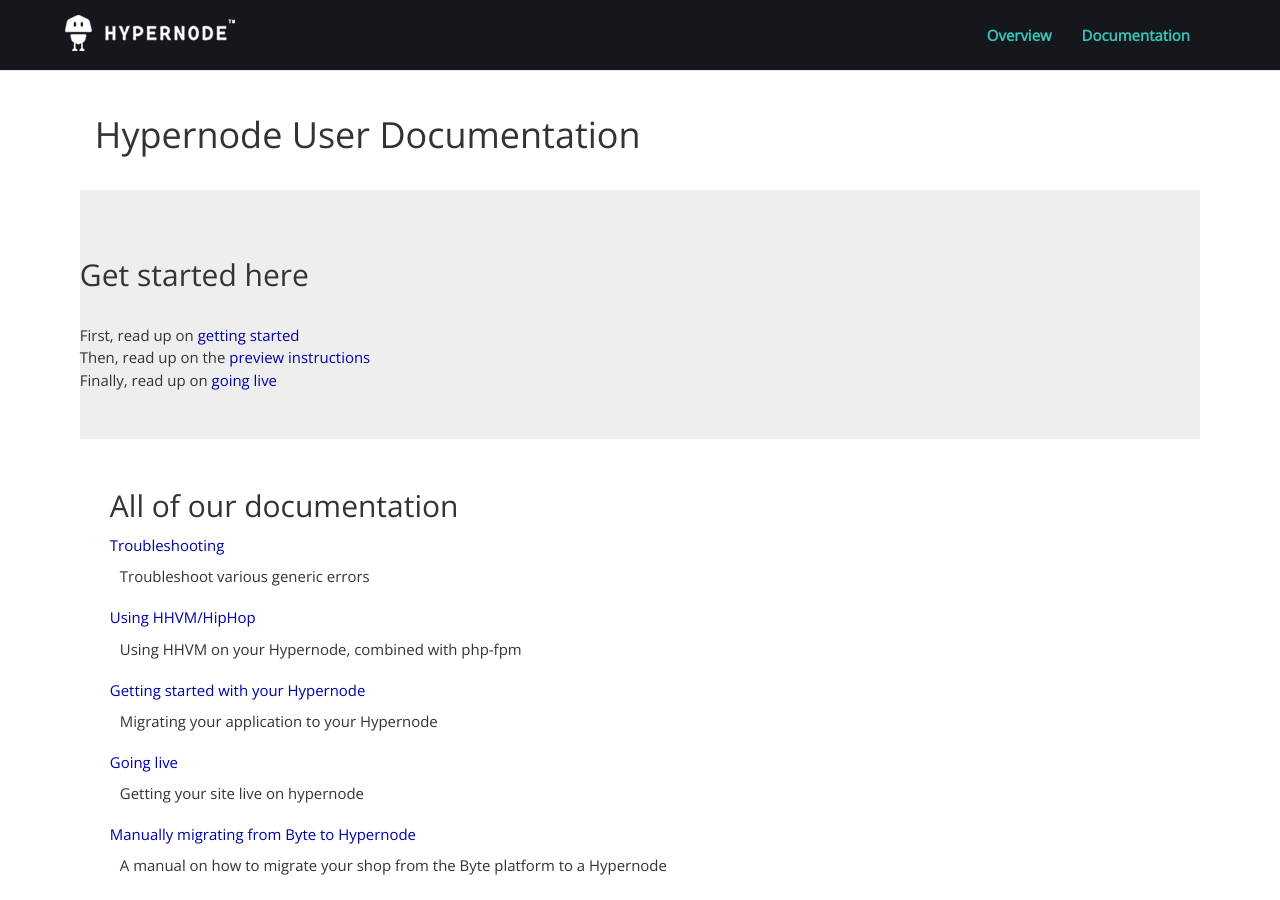
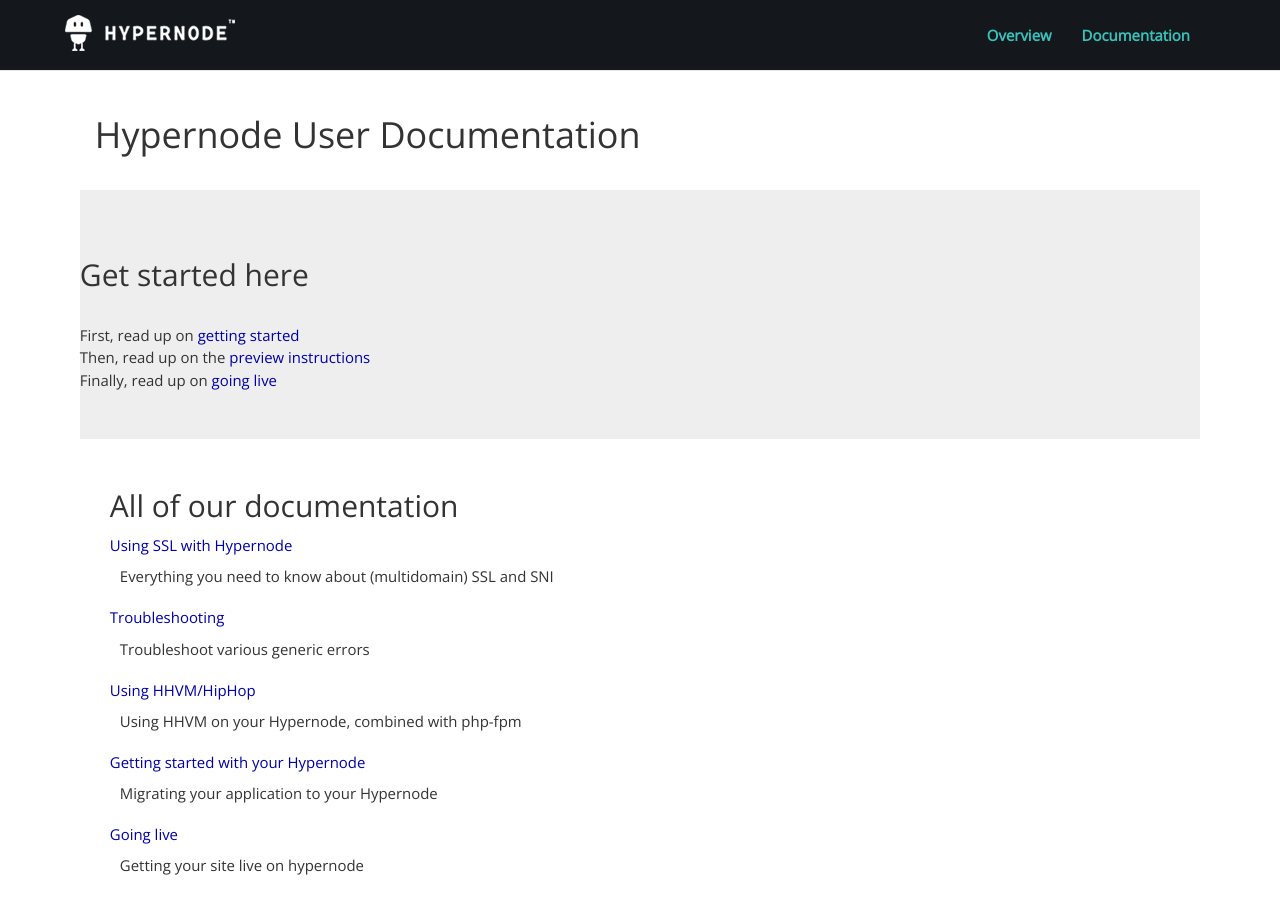
Before and after one commit to damnlie/hypernode.github.io, a Jekyll site: the page built from index.html, in a window 1280 px wide and 900 px high. Built offline with Jekyll 4.4.1, drawn with Linux system fonts in a browser that asks for light colours; nearby versions of some CDN libraries; Markdown is read by kramdown in place of the engine named in the settings; a script that is not in the unit is left out; some of the changed lines change nothing that is shown.

Commit message:
Add SSL docs

```diff
--- a/_posts/2014-05-01-getting-started.md
+++ b/_posts/2014-05-01-getting-started.md
@@ -41,10 +41,17 @@
 If anything goes wrong (authentication, error during copy), you can just run the importer again after fixing the problem.
 
 ## Optional steps
-1. If you currently have SSL certificates and your site is hosted at Byte, you should make sure you select the SSL certificate to use in the Byte [Service Panel](https://service.byte.nl/). Go to _Hypernode Settings_, then select your SSL certificate at _SSL information_.
+1. If you currently have SSL certificates and your site is hosted at
+Byte, you should make sure you select the SSL certificates to use in the
+Byte [Service Panel](https://service.byte.nl/). Go to _Hypernode
+Settings_, then select the SSL certificates you want to use with your
+node at _SSL information_.
 
 ## From here
-Wondering what the **** just happened? Or did something go wrong and you need to do something by hand? `hypernode-importer` automates steps 1 to 12 (flushing the  cache) from [this list of manual migration steps]({% post_url 2014-04-11-migrating-to-hypernode %}).
+Wondering what the **** just happened? Or did something go
+wrong and you need to do something by hand? `hypernode-importer`
+automates steps 1 to 12 (flushing the  cache) from [this list of manual
+migration steps]({% post_url 2014-04-11-migrating-to-hypernode %}).
 
 The next steps, in a nutshell, are:
 
--- /dev/null
+++ b/_posts/2014-06-17-using-ssl-with-hypernode.md
@@ -0,0 +1,39 @@
+---
+layout: post
+title:  "Using SSL with Hypernode"
+date:   Tue Jun 17 11:14:35 CEST 2014
+categories: SSL SNI
+excerpt: "Everything you need to know about (multidomain) SSL and SNI"
+---
+
+It is possible to use SSL certificates associated with Byte hosting
+plans (like Presence) to your Hypernode. This way, your shop will become
+securely accessible using HTTPS.
+
+## Limitations for multiple domains
+
+There are some limitations when having SSL certificates for multiple
+domains on Hypernode. At Byte, each different domainname will be served
+on a different IP address, so the server knows which certificate to
+present to the browser. On Hypernode there is only one IP address
+available per node so this way of differentiating won't work.
+
+To allow for multiple certificates per site, Hypernode uses a system
+called [Server Name Identification or
+SNI](http://en.wikipedia.org/wiki/Server_Name_Indication). With SNI, the
+browser uses an extension of SSL to ask the server for a specific
+certificate. Unfortunately older browsers (most notably Internet Explorer on Windows
+XP and Android 2.2) don't support SNI and might be presented the wrong
+certificate.
+
+## Configuring
+
+To configure SSL, got to the _Hypernode Settings_ in the Byte [Service
+Panel](https://service.byte.nl/). Click on _SSL Certificate_ and add all
+the certificates you want to have available on the node.
+
+You can mark one certificate as _default_, which means that it will be
+served if the browser doesn't send an SNI header or if it accesses the
+site with an unknown hostname. Note that the user will probably get a
+certificate error in that case, because the hostname doens't match the
+name on the certificate.
```
